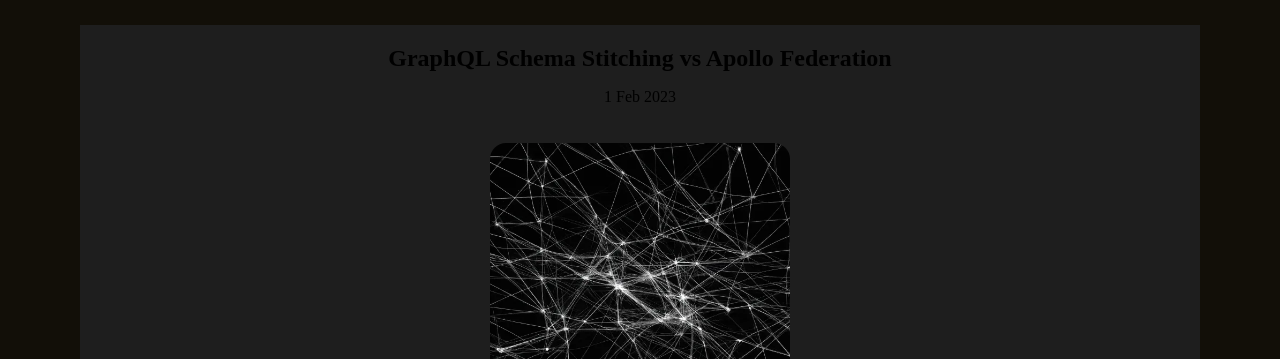
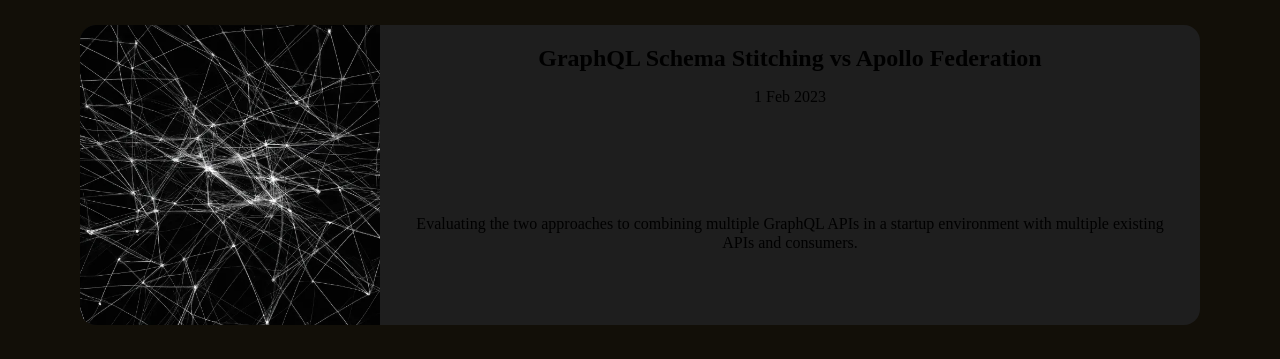
Before and after one commit to alextuppen/astro-blog, an Astro site: page /blog in a window 1280 px wide. Shown: the part 157-516 px from the top of the page. Built offline with nearby package versions, Linux system fonts and the light colour scheme; Astro itself is replaced by a stand-in of ours.

Commit message:
Finish blogs page styling

```diff
--- a/src/pages/blog/index.astro
+++ b/src/pages/blog/index.astro
@@ -10,8 +10,8 @@
 ---
 
 <Root title="Blog" description={SITE_DESCRIPTION}>
-  <div class="title-wrapper">
-    <h1>Blog</h1>
+  <div class="page-title-wrapper">
+    <h1 class="page-title">Blog</h1>
   </div>
   <section>
     <ol>
@@ -19,10 +19,12 @@
         posts.map((post) => (
           <li>
             <a href={`/blog/${post.slug}/`}>
-              <h2 class="title">{post.data.title}</h2>
-              <p class="date">
-                <FormattedDate date={post.data.pubDate} className="time" />
-              </p>
+              <div class="title-date">
+                <h2 class="title">{post.data.title}</h2>
+                <p>
+                  <FormattedDate date={post.data.pubDate} className="time" />
+                </p>
+              </div>
               <img
                 class="image"
                 width={300}
@@ -42,12 +44,12 @@
 <style lang="scss">
   @import "../../styles/_globals.scss";
 
-  .title-wrapper {
+  .page-title-wrapper {
     display: flex;
     padding-top: var(--padding-double);
   }
 
-  h1 {
+  .page-title {
     margin: auto;
   }
 
@@ -74,9 +76,8 @@
     padding: var(--padding) 0;
     display: grid;
     grid-template-areas:
-      "title"
-      "date"
       "image"
+      "title-date"
       "description";
     justify-items: center;
     text-align: center;
@@ -84,19 +85,19 @@
     text-decoration: unset;
   }
 
-  .a:active > title,
-  a:hover > .title {
+  a:active > div > .title,
+  a:hover > div > .title {
     text-decoration: underline;
     text-decoration-color: $primary;
   }
 
-  .title {
-    grid-area: title;
-    margin: unset;
+  .title-date {
+    grid-area: title-date;
+    padding: var(--padding) 0;
   }
 
-  .date {
-    grid-area: date;
+  .title {
+    margin: unset;
   }
 
   .time {
@@ -106,10 +107,37 @@
   .image {
     grid-area: image;
     border-radius: var(--border-radius);
-    margin: var(--padding) 0;
   }
 
   .description {
     grid-area: description;
   }
+
+  @include bp-medium {
+    li {
+      @include elev-1();
+      border-radius: var(--border-radius);
+    }
+
+    a {
+      padding: 0;
+      grid-template-areas:
+        "image title-date"
+        "image description";
+    }
+
+    .title-date {
+      padding: var(--padding);
+    }
+
+    .image {
+      border-top-right-radius: unset;
+      border-bottom-right-radius: unset;
+      margin: 0;
+    }
+
+    .description {
+      padding: var(--padding);
+    }
+  }
 </style>
```
